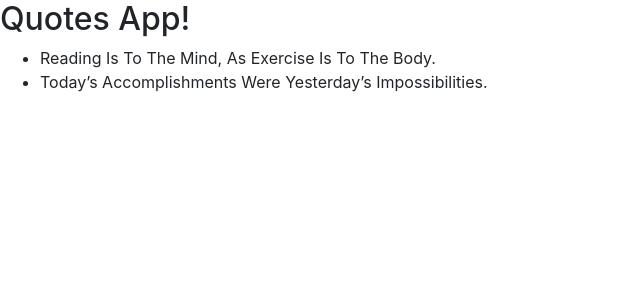
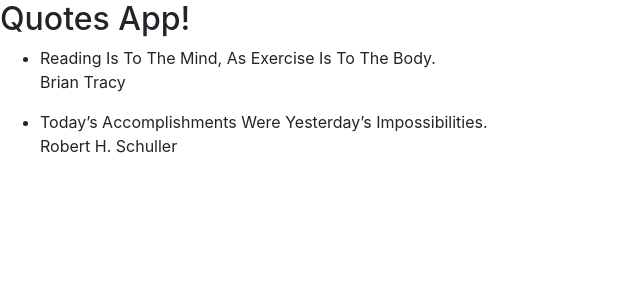
Before and after one commit to Agnes-N/QuoteApp, an Angular app: page / in a window 1280 px wide. Shown: the top 300 px of the page, without its empty margins (0-640 px from the left). Built offline with nearby package versions, Linux system fonts and the light colour scheme.

Commit message:
adds child class that will take properties from the parent class

```diff
--- a/src/app/quote-detail/quote-detail.component.html
+++ b/src/app/quote-detail/quote-detail.component.html
@@ -1 +1,2 @@
-<p>quote-detail works!</p>
+<!-- <p>quote-detail works!</p> -->
+<p>{{quote.author}}</p>
--- a/src/app/quote-detail/quote-detail.component.ts
+++ b/src/app/quote-detail/quote-detail.component.ts
@@ -1,4 +1,5 @@
-import { Component, OnInit } from '@angular/core';
+import { Component, OnInit, Input } from '@angular/core';
+import {Quote} from '../quote';
 
 @Component({
   selector: 'app-quote-detail',
@@ -7,6 +8,7 @@ import { Component, OnInit } from '@angular/core';
 })
 export class QuoteDetailComponent implements OnInit {
 
+  @Input() quote: Quote[];
   constructor() { }
 
   ngOnInit() {
--- a/src/app/quote.ts
+++ b/src/app/quote.ts
@@ -1,12 +1,12 @@
 export class Quote {
 
-    // showAuthor: boolean;
-    // constructor(public id: number, public quote: string, public author: string) {
-    //     this.showAuthor = false;
-    // }
+    showAuthor: boolean;
+    constructor(public id: number, public quote: string, public author: string) {
+        this.showAuthor = false;
+    }
 
-    id: number;
-    quote: string;
-    author: string;
+    // id: number;
+    // quote: string;
+    // author: string;
 
 }
--- a/src/app/quote/quote.component.html
+++ b/src/app/quote/quote.component.html
@@ -3,5 +3,6 @@
 <ul>
   <li *ngFor='let quote of quotes'>
     {{quote.quote}}
+    <app-quote-detail [quote]='quote'></app-quote-detail>
   </li>
 </ul>
--- a/src/app/quote/quote.component.ts
+++ b/src/app/quote/quote.component.ts
@@ -10,8 +10,8 @@ export class QuoteComponent implements OnInit {
 
   title = 'Quotes';
   quotes: Quote[] = [
-    { id: 1, quote: 'Reading Is To The Mind, As Exercise Is To The Body.', author: 'Brian Tracy' },
-    { id: 2, quote: 'Today’s Accomplishments Were Yesterday’s Impossibilities.', author: 'Robert H. Schuller' },
+    new Quote(1, 'Reading Is To The Mind, As Exercise Is To The Body.', 'Brian Tracy'),
+    new Quote(2, 'Today’s Accomplishments Were Yesterday’s Impossibilities.', 'Robert H. Schuller'),
   ];
 
   constructor() { }
```
